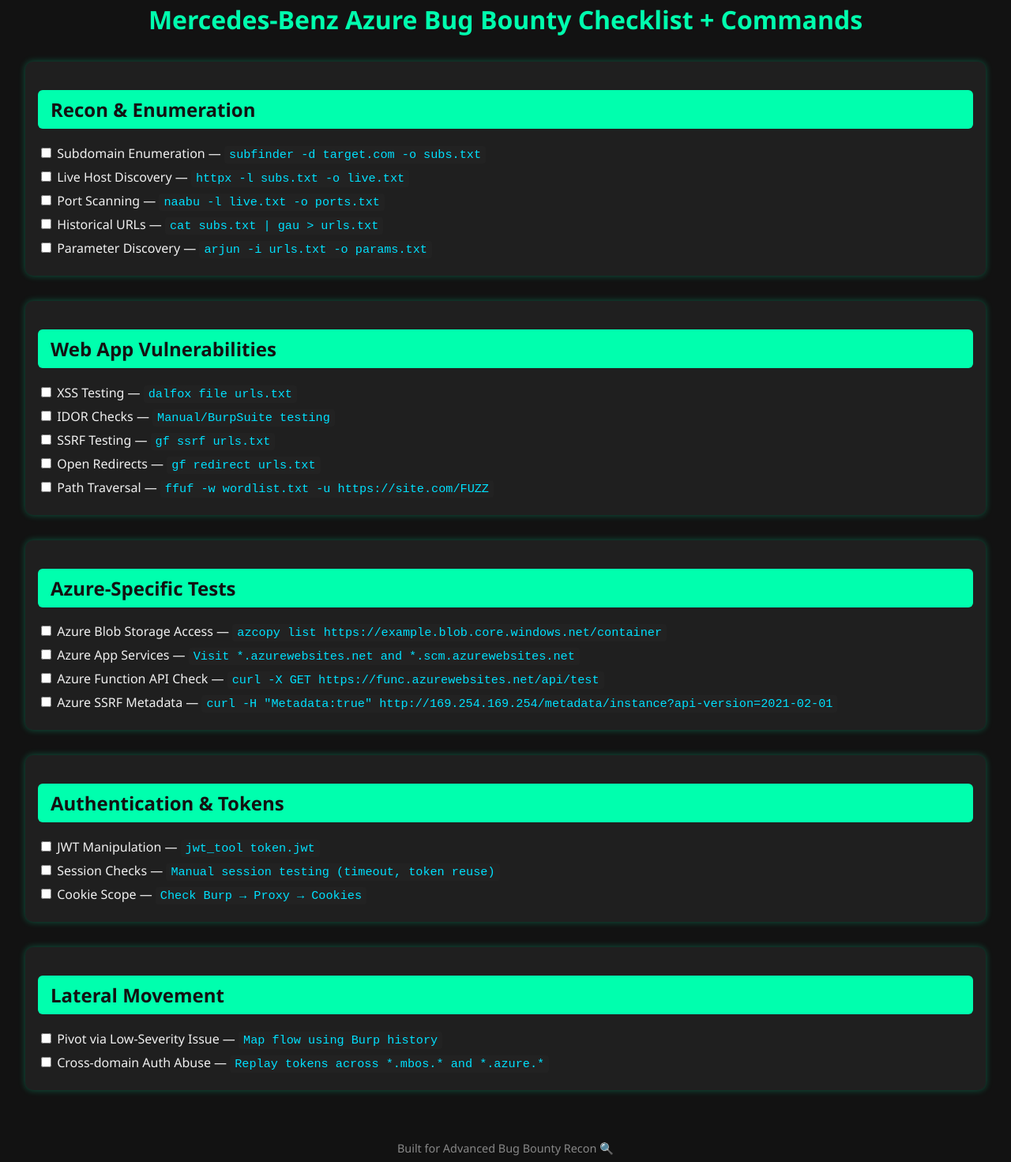
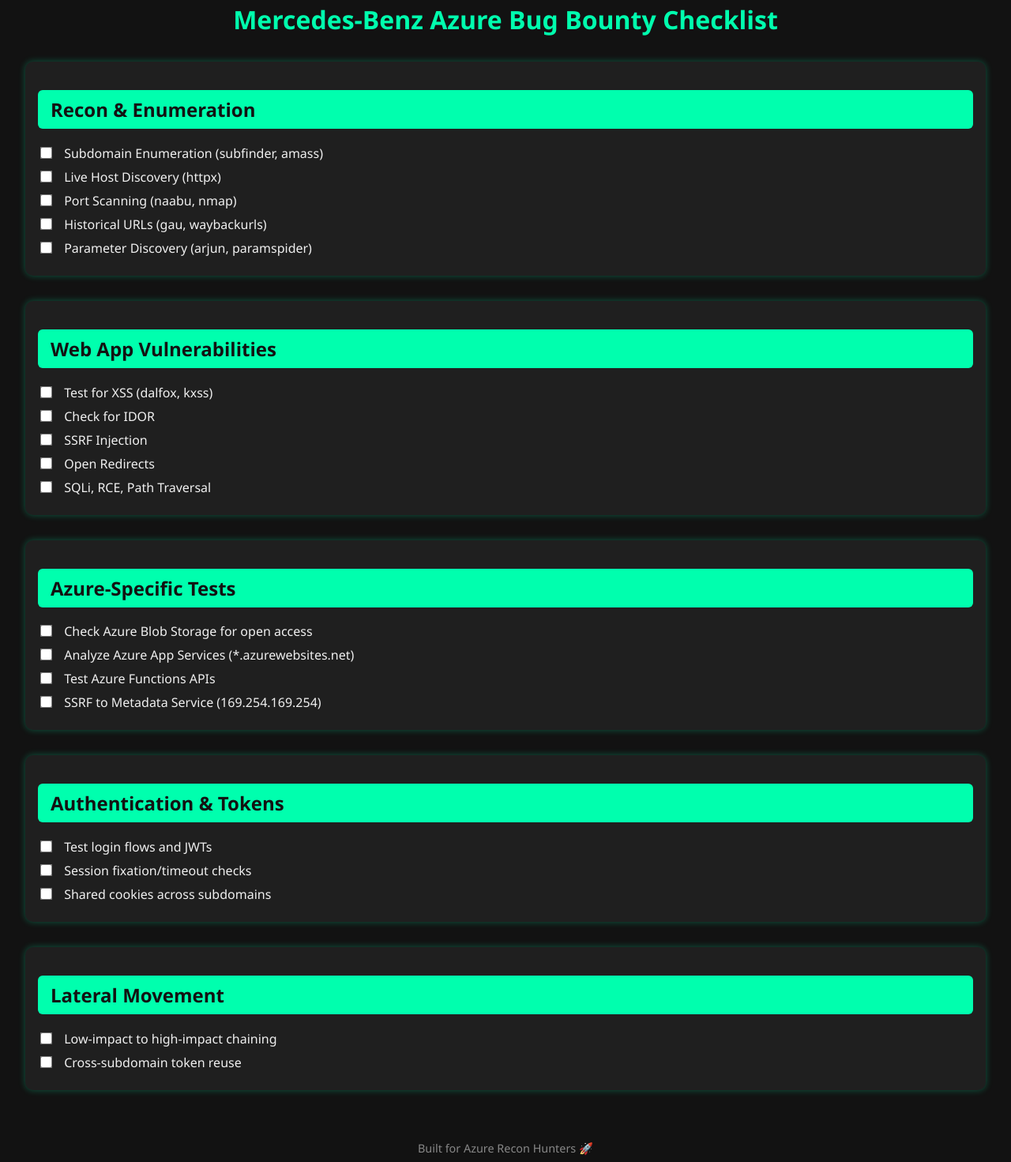
Before and after one commit to Cyber-Watch-Dog/SecuretryLearner, a plain HTML site: page index.html in a window 1280 px wide. Shown: the part 29-1500 px from the top of the page at 79% size. Drawn offline with Linux system fonts and the light colour scheme.

Commit message:
Update index.html

```diff
--- a/index.html
+++ b/index.html
@@ -2,7 +2,7 @@
 <html lang="en">
 <head>
   <meta charset="UTF-8">
-  <title>Bug Bounty Azure Checklist with Commands</title>
+  <title>Bug Bounty Azure Checklist</title>
   <style>
     body {
       font-family: 'Segoe UI', sans-serif;
@@ -33,12 +33,12 @@
       margin: 0.5rem 0;
       cursor: pointer;
     }
-    code {
-      background: #222;
-      color: #00e1ff;
-      padding: 2px 6px;
-      border-radius: 4px;
-      font-size: 0.95rem;
+    input[type="checkbox"] {
+      margin-right: 0.75rem;
+      transform: scale(1.2);
+    }
+    label:hover {
+      color: #00ffae;
     }
     footer {
       text-align: center;
@@ -49,49 +49,49 @@
   </style>
 </head>
 <body>
-  <h1>Mercedes-Benz Azure Bug Bounty Checklist + Commands</h1>
+  <h1>Mercedes-Benz Azure Bug Bounty Checklist</h1>
 
   <div class="section">
     <h2>Recon & Enumeration</h2>
-    <label><input type="checkbox"> Subdomain Enumeration — <code>subfinder -d target.com -o subs.txt</code></label>
-    <label><input type="checkbox"> Live Host Discovery — <code>httpx -l subs.txt -o live.txt</code></label>
-    <label><input type="checkbox"> Port Scanning — <code>naabu -l live.txt -o ports.txt</code></label>
-    <label><input type="checkbox"> Historical URLs — <code>cat subs.txt | gau > urls.txt</code></label>
-    <label><input type="checkbox"> Parameter Discovery — <code>arjun -i urls.txt -o params.txt</code></label>
+    <label><input type="checkbox"> Subdomain Enumeration (subfinder, amass)</label>
+    <label><input type="checkbox"> Live Host Discovery (httpx)</label>
+    <label><input type="checkbox"> Port Scanning (naabu, nmap)</label>
+    <label><input type="checkbox"> Historical URLs (gau, waybackurls)</label>
+    <label><input type="checkbox"> Parameter Discovery (arjun, paramspider)</label>
   </div>
 
   <div class="section">
     <h2>Web App Vulnerabilities</h2>
-    <label><input type="checkbox"> XSS Testing — <code>dalfox file urls.txt</code></label>
-    <label><input type="checkbox"> IDOR Checks — <code>Manual/BurpSuite testing</code></label>
-    <label><input type="checkbox"> SSRF Testing — <code>gf ssrf urls.txt</code></label>
-    <label><input type="checkbox"> Open Redirects — <code>gf redirect urls.txt</code></label>
-    <label><input type="checkbox"> Path Traversal — <code>ffuf -w wordlist.txt -u https://site.com/FUZZ</code></label>
+    <label><input type="checkbox"> Test for XSS (dalfox, kxss)</label>
+    <label><input type="checkbox"> Check for IDOR</label>
+    <label><input type="checkbox"> SSRF Injection</label>
+    <label><input type="checkbox"> Open Redirects</label>
+    <label><input type="checkbox"> SQLi, RCE, Path Traversal</label>
   </div>
 
   <div class="section">
     <h2>Azure-Specific Tests</h2>
-    <label><input type="checkbox"> Azure Blob Storage Access — <code>azcopy list https://example.blob.core.windows.net/container</code></label>
-    <label><input type="checkbox"> Azure App Services — <code>Visit *.azurewebsites.net and *.scm.azurewebsites.net</code></label>
-    <label><input type="checkbox"> Azure Function API Check — <code>curl -X GET https://func.azurewebsites.net/api/test</code></label>
-    <label><input type="checkbox"> Azure SSRF Metadata — <code>curl -H "Metadata:true" http://169.254.169.254/metadata/instance?api-version=2021-02-01</code></label>
+    <label><input type="checkbox"> Check Azure Blob Storage for open access</label>
+    <label><input type="checkbox"> Analyze Azure App Services (*.azurewebsites.net)</label>
+    <label><input type="checkbox"> Test Azure Functions APIs</label>
+    <label><input type="checkbox"> SSRF to Metadata Service (169.254.169.254)</label>
   </div>
 
   <div class="section">
     <h2>Authentication & Tokens</h2>
-    <label><input type="checkbox"> JWT Manipulation — <code>jwt_tool token.jwt</code></label>
-    <label><input type="checkbox"> Session Checks — <code>Manual session testing (timeout, token reuse)</code></label>
-    <label><input type="checkbox"> Cookie Scope — <code>Check Burp → Proxy → Cookies</code></label>
+    <label><input type="checkbox"> Test login flows and JWTs</label>
+    <label><input type="checkbox"> Session fixation/timeout checks</label>
+    <label><input type="checkbox"> Shared cookies across subdomains</label>
   </div>
 
   <div class="section">
     <h2>Lateral Movement</h2>
-    <label><input type="checkbox"> Pivot via Low-Severity Issue — <code>Map flow using Burp history</code></label>
-    <label><input type="checkbox"> Cross-domain Auth Abuse — <code>Replay tokens across *.mbos.* and *.azure.*</code></label>
+    <label><input type="checkbox"> Low-impact to high-impact chaining</label>
+    <label><input type="checkbox"> Cross-subdomain token reuse</label>
   </div>
 
   <footer>
-    Built for Advanced Bug Bounty Recon 🔍
+    Built for Azure Recon Hunters 🚀
   </footer>
 </body>
 </html>
```
